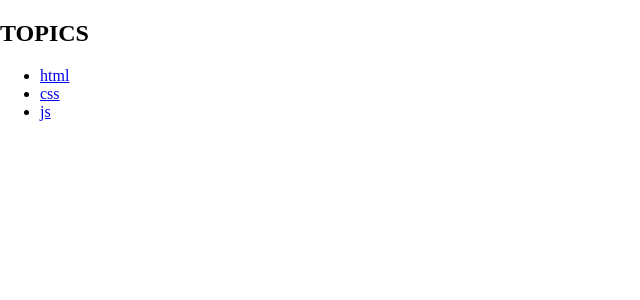
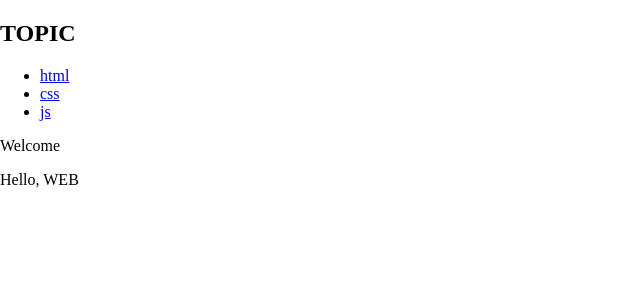
Before and after one commit to raxNone/React-Study, a React (Create React App) app in the folder react_study_app/: page / in a window 1280 px wide. Shown: the top 300 px of the page, without its empty margins (0-640 px from the left). Built offline with nearby package versions, Linux system fonts and the light colour scheme.

Commit message:
생활코딩 7강

```diff
--- a/react_study_app/src/App.js
+++ b/react_study_app/src/App.js
@@ -9,18 +9,41 @@ function App() {
     {id:2, title:'css', body:'css is...'},
     {id:3, title:'js', body:'js is...'},
   ])
+  const [mode,setMode] = useState('WELCOME');
+  const [id, setId] = useState(null);
+  let content=null;
+
+  if (mode==='WELCOME'){
+    content= <Article title='Welcome' body='Hello, WEB'/>
+  }else if (mode=='READ'){
+    topics.forEach(topic=>{
+      if (topic.id === id){
+    content= <Article title={topic.title} body={topic.body}/>}})
+  }
 
   return(
     <div>
       <header>
-        <h2>TOPICS</h2>
+        <h2 onClick={()=>{setMode('WELCOME')}}>TOPIC</h2>
       </header>
-      <List topics={topics} onChangeMode={(body,id)=>{alert(id+' : '+body)}}/>
+      <List topics={topics} onChangeMode={id=>{console.log(id); setId(id); setMode('READ')}}/>
+
+      {content}
+
     </div>
   );
 
 
 }
+function Article(props){
+  return (
+    <div>
+      <p>{props.title}</p>
+      <p>{props.body}</p>
+    </div>
+  )
+}
+
 function List(props){
 
   let lis=[];
@@ -29,7 +52,7 @@ function List(props){
     lis.push(<li key={topic.id}><a id={topic.id} href={'/read/'+topic.id}
       onClick={function(event){
         event.preventDefault();
-        props.onChangeMode(topic.body,event.target.id);//event.target은 이벤트를 호출한 객체자체
+        props.onChangeMode(Number(event.target.id));//event.target은 이벤트를 호출한 객체자체
       }}
     >{topic.title}</a></li>)
   });
```
